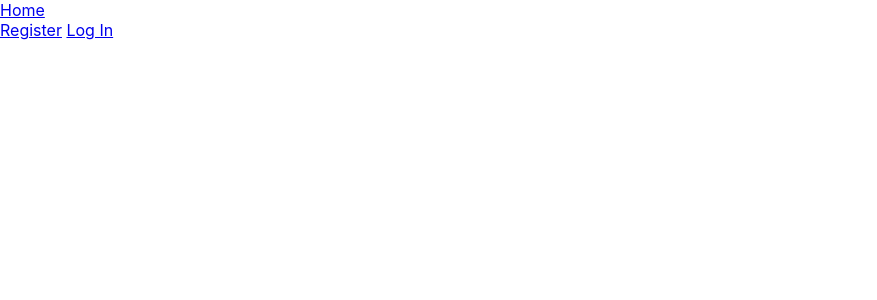
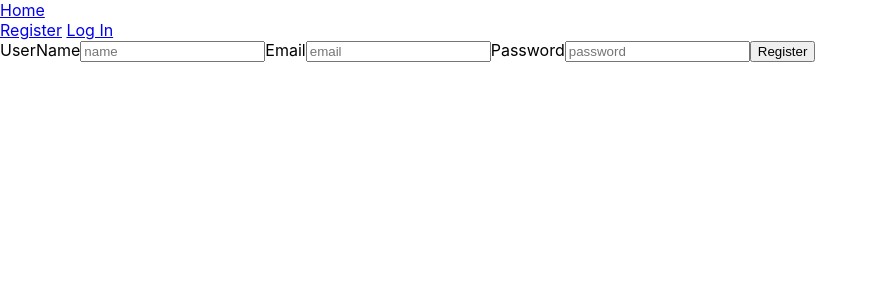
Before and after one commit to VitaTro/goit-react-hw-08-phonebook, a React (Create React App) app: page /goit-react-hw-08-phonebook/register in a window 1280 px wide. Shown: the top 300 px of the page, without its empty margins (0-877 px from the left). Built offline with nearby package versions, Linux system fonts and the light colour scheme.

Commit message:
010620244

```diff
--- a/src/components/App.jsx
+++ b/src/components/App.jsx
@@ -2,17 +2,20 @@ import { useAuth } from 'hooks/useAuth';
 import { lazy, useEffect } from 'react';
 import { useDispatch } from 'react-redux';
 import { Route, Routes } from 'react-router';
-import { userRefresh } from '../redux/auth/operations';
+import { refresh } from '../redux/auth/operations';
 import { selectIsRefreshing } from '../redux/auth/selectors';
 import { Layout } from './Layout/Layout';
+import { RestrictedRoute } from './RestrictedRoure';
+
 const Home = lazy(() => import('../pages/Home'));
+const Register = lazy(() => import('../pages/Register'));
 
 export const App = () => {
   const dispatch = useDispatch();
   const { isRefreshing } = useAuth(selectIsRefreshing);
 
   useEffect(() => {
-    dispatch(userRefresh()); //викликаємо функцію оновлення користувача при монтажі компонента або зміні діспатч
+    dispatch(refresh()); //викликаємо функцію оновлення користувача при монтажі компонента або зміні діспатч
   }, [dispatch]);
   return isRefreshing ? (
     <p>Refreshing user..</p>
@@ -22,7 +25,12 @@ export const App = () => {
         {/* головна сторінка */}
         <Route index element={<Home />} />
         {/* сторінка реєстрації */}
-        <Route path="/register" />
+        <Route
+          path="/register"
+          element={
+            <RestrictedRoute redirectTo="/login" component={<Register />} />
+          }
+        />
         {/* сторінка входу */}
         <Route path="/login" />
         {/* сторінка контактів користувача */}
--- /dev/null
+++ b/src/components/RegisterForm/RegisterForm.jsx
@@ -0,0 +1,61 @@
+import { useDispatch } from 'react-redux';
+import { register } from '../../redux/auth/operations';
+
+// відповідає за форму реєстрації нового користувача
+export const RegisterForm = () => {
+  const dispatch = useDispatch();
+
+  const handleSubmit = e => {
+    e.preventDefault();
+    const form = e.currentTarget;
+
+    // Викликаємо дію userRegister з параметрами name, email та password, які отримуємо зі значень полів форми
+    dispatch(
+      register({
+        name: form.elements.name.value,
+        email: form.elements.email.value,
+        password: form.elements.password.value,
+      })
+    );
+    form.reset();
+  };
+
+  return (
+    <form onSubmit={handleSubmit} autoComplete="off">
+      <label>
+        UserName
+        <input
+          type="text"
+          name="name"
+          placeholder="name"
+          pattern="^[^\d]+$"
+          title="The name should contain only letters, apostrophes, hyphens, and indents"
+          required
+        />
+      </label>
+      <label>
+        Email
+        <input
+          type="email"
+          name="email"
+          placeholder="email"
+          pattern="^[a-zA-Z0-9._%+-]+@[a-zA-Z0-9.-]+\.[a-zA-Z]{2,}$"
+          title="Please enter a valid email address"
+          required
+        />
+      </label>
+      <label>
+        Password
+        <input
+          type="password"
+          name="password"
+          placeholder="password"
+          pattern="^[a-zA-Z0-9!@#$%^&*()-_=+`~[\]{}|:<>/?]+$"
+          title="The password should contain only Latin letters (both uppercase and lowercase), numbers and other symbols"
+          required
+        />
+      </label>
+      <button type="submit"> Register</button>
+    </form>
+  );
+};
--- /dev/null
+++ b/src/components/RestrictedRoure.js
@@ -0,0 +1,8 @@
+import { useAuth } from 'hooks';
+import { Navigate } from 'react-router';
+
+// компонент відповідає за обмежений маршрут, який доступний тільки для користувачів, що не увійшли до облікового запису
+export const RestrictedRoute = ({ component: Component, redirectTo = '/' }) => {
+  const { isLoggedIn } = useAuth();
+  return isLoggedIn ? <Navigate to={redirectTo} /> : Component; //Перенаправляємо на redirectTo, якщо користувач ВЖЕ авторизований, інакше рендеримо компонент Component
+};
--- a/src/components/UserMenu/UserMenu.jsx
+++ b/src/components/UserMenu/UserMenu.jsx
@@ -1,5 +1,5 @@
 import { useDispatch, useSelector } from 'react-redux';
-import { userLogOut } from '../../redux/auth/operations';
+import { logOut } from '../../redux/auth/operations';
 import { selectUser } from '../../redux/auth/selectors';
 
 // користувач залогувався
@@ -9,7 +9,7 @@ export const UserMenu = () => {
   return (
     <section>
       <div>Welcome to PhoneBook {user.name}</div>{' '}
-      <button type="button" onClick={() => dispatch(userLogOut())}></button>{' '}
+      <button type="button" onClick={() => dispatch(logOut())}></button>{' '}
     </section>
   );
 };
--- a/src/pages/Register.jsx
+++ b/src/pages/Register.jsx
@@ -0,0 +1,10 @@
+import { RegisterForm } from 'components/RegisterForm/RegisterForm';
+
+export default function Register() {
+  return (
+    <>
+      <title>Registration</title>
+      <RegisterForm />
+    </>
+  );
+}
--- a/src/redux/auth/operations.js
+++ b/src/redux/auth/operations.js
@@ -14,7 +14,7 @@ const clearAuthHeader = () => {
 };
 
 // реєстрація користувача
-export const userRegister = createAsyncThunk(
+export const register = createAsyncThunk(
   // визначається тип дії (action type).
   'user/register',
   // анонімна функція
@@ -32,9 +32,7 @@ export const userRegister = createAsyncThunk(
   }
 );
 // оновлення користувача
-export const userRefresh = createAsyncThunk(
-  'user/refresh',
-  async (_, thunkAPI) => {
+export const refresh = createAsyncThunk('user/refresh', async (_, thunkAPI) => {
   const state = thunkAPI.getState();
   const persistedToken = state.auth.token;
   if (persistedToken === null) {
@@ -48,11 +46,10 @@ export const userRefresh = createAsyncThunk(
     alert(error.message);
     return thunkAPI.rejectWithValue(error.message);
   }
-  }
-);
+});
 
 // вхід користувача в систему
-export const userLogin = createAsyncThunk(
+export const login = createAsyncThunk(
   'user/login',
   async (credentials, thunkAPI) => {
     try {
@@ -67,9 +64,7 @@ export const userLogin = createAsyncThunk(
 );
 
 // вихід користувача із системи
-export const userLogOut = createAsyncThunk(
-  'user/logout',
-  async (_, thunkAPI) => {
+export const logOut = createAsyncThunk('user/logout', async (_, thunkAPI) => {
   try {
     await axios.post('/users/logout');
     clearAuthHeader(); // очищення заголовка авторизації
@@ -78,5 +73,4 @@ export const userLogOut = createAsyncThunk(
     alert(error.message);
     return thunkAPI.rejectWithValue(error.message);
   }
-  }
-);
+});
--- a/src/redux/auth/slice.js
+++ b/src/redux/auth/slice.js
@@ -1,5 +1,5 @@
 import { createSlice } from '@reduxjs/toolkit';
-import { userLogOut, userLogin, userRefresh, userRegister } from './operations';
+import { logOut, login, refresh, register } from './operations';
 
 const initialState = {
   user: { name: null, email: null },
@@ -16,62 +16,62 @@ const authSlice = createSlice({
   extraReducers: builder => {
     builder
       // реєстрація користувача
-      .addCase(userRegister.pending, state => {
+      .addCase(register.pending, state => {
         state.isLoading = true;
       })
-      .addCase(userRegister.fulfilled, (state, action) => {
+      .addCase(register.fulfilled, (state, action) => {
         state.user = action.payload.user;
         state.token = action.payload.token;
         state.isLoading = false;
         state.error = null;
         state.isLoggedIn = true;
       })
-      .addCase(userRegister.rejected, (state, action) => {
+      .addCase(register.rejected, (state, action) => {
         state.isLoading = false;
         state.error = action.payload;
       })
 
       // логування користувача
-      .addCase(userLogin.pending, state => {
+      .addCase(login.pending, state => {
         state.isLoading = true;
       })
-      .addCase(userLogin.fulfilled, (state, action) => {
+      .addCase(login.fulfilled, (state, action) => {
         state.user = action.payload.user;
         state.token = action.payload.token;
         state.isLoading = false;
         state.error = null;
         state.isLoggedIn = true;
       })
-      .addCase(userLogin.rejected, (state, action) => {
+      .addCase(login.rejected, (state, action) => {
         state.isLoading = false;
         state.error = action.payload;
       })
       // оновити користувача
-      .addCase(userRefresh.pending, state => {
+      .addCase(refresh.pending, state => {
         state.isLoading = true;
       })
-      .addCase(userRefresh.fulfilled, (state, action) => {
+      .addCase(refresh.fulfilled, (state, action) => {
         state.user = action.payload;
         state.isRefreshing = false;
         state.error = null;
         state.isLoggedIn = true;
       })
-      .addCase(userRefresh.rejected, (state, action) => {
+      .addCase(refresh.rejected, (state, action) => {
         state.isLoading = false;
         state.error = action.payload;
       })
       // вилоговування користувача
-      .addCase(userLogOut.pending, state => {
+      .addCase(logOut.pending, state => {
         state.isLoading = true;
       })
-      .addCase(userLogOut.fulfilled, (state, action) => {
+      .addCase(logOut.fulfilled, (state, action) => {
         state.user = { name: null, email: null };
         state.token = null;
         state.isLoggedIn = false;
         state.error = null;
         state.isLoading = false;
       })
-      .addCase(userLogOut.rejected, (state, action) => {
+      .addCase(logOut.rejected, (state, action) => {
         state.isLoading = false;
         state.error = action.payload;
       });
```
Also changed, not shown: src/components/PrivateRoute.js (added, +10 -0 lines). Lines whose indentation alone changed are shown as unchanged.
